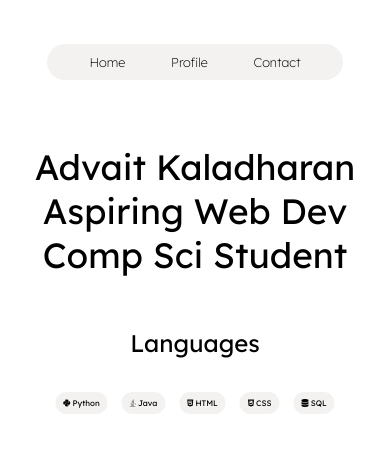
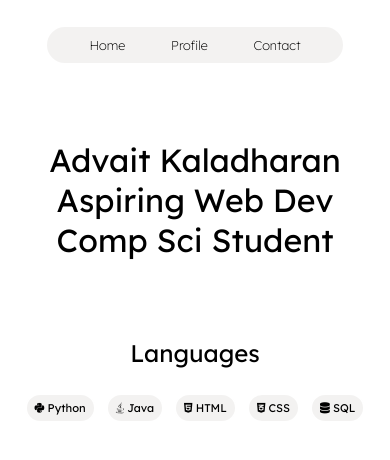
Before and after one commit to advaitkala/advaitkala.github.io, a plain HTML site: page index.html in a window 390 px wide. Drawn offline with Linux system fonts and the light colour scheme.

Commit message:
responsive

```diff
--- a/style.css
+++ b/style.css
@@ -2,7 +2,16 @@ body {
     font-family: "Lexend", sans-serif;
     margin: 0;
     padding: 0;
+    min-height: 100vh;
+    position: relative;
+    overflow-x: hidden; /* Prevent horizontal scrolling */
+    box-sizing: border-box;
 }
+
+* {
+    box-sizing: border-box;
+}
+
 button {
     all: unset;
     cursor: pointer;
@@ -12,8 +21,9 @@ button {
 }
 
 .headbar {
+    width: 90%; /* Responsive width */
+    max-width: 300px; /* Maximum width */
     height: 40px;
-    width: 300px; /* Fixed width */
     display: flex;
     align-items: center;
     position: absolute;
@@ -24,7 +34,7 @@ button {
     background: rgba(232, 229, 228, 0.5);
     border-radius: 100px;
     padding: 0 10px;
-    box-sizing: border-box;
+    z-index: 10;
 }
 
 .headitems {
@@ -34,7 +44,7 @@ button {
     width: 100%;
     font-size: 0.9rem;
     font-weight: 280;
-    flex-wrap: nowrap; /* Prevent wrapping */
+    flex-wrap: nowrap;
 }
 
 .headitems button {
@@ -43,12 +53,11 @@ button {
     color: black;
     padding: 5px 12px;
     border-radius: 100px;
-    box-sizing: border-box;
     border: 3px solid transparent;
     transition: all 0.3s ease;
-    white-space: nowrap; /* Prevents wrapping */
-    overflow: hidden; /* Ensures no overflow */
-    text-overflow: ellipsis; /* Adds ellipsis if text overflows */
+    white-space: nowrap;
+    overflow: hidden;
+    text-overflow: ellipsis;
 }
 
 .headitems button:hover {
@@ -61,34 +70,45 @@ button {
     position: absolute;
     align-items: center;
     justify-content: center;
-    width: 70vw;
-    top: 33%;
+    width: 90%; /* Responsive width */
+    max-width: 1200px; /* Maximum width */
+    top: 50%; /* Centered vertically */
     left: 50%;
-    transform: translate(-50%, -50%);
+    transform: translate(-50%, -80%); /* Ensures true centering */
     font-size: 4rem;
-    flex-wrap: nowrap;
+    flex-wrap: wrap; /* Allow wrapping for smaller screens */
     text-align: center;
+    z-index: 5;
 }
-/*.exp-container {*/
-/*    display: flex;*/
-/*    justify-content: center;*/
-/*    align-items: center;*/
-/*    top: 25%;*/
-/*    left: 50%;*/
-/*    transform: translate(-50%, -50%);*/
-/*    position: relative;*/
-/*}*/
+
+.exp-container {
+    width: 100%;
+    position: absolute;
+    top: 55vh; /* Adjusted to work with centered main content */
+    left: 0;
+}
+
 .exp {
     display: flex;
     flex-wrap: wrap;
     justify-content: center;
+    align-items: center;
+    top: 50%;
+    left: 50%;
+    transform: translate(0%, 100%);
     gap: 10px;
-    margin-top: 20px;
-    position: absolute;
-    top: 43%;
-    left: 50%;
-    transform: translate(-50%, 350%);
     width: 90%;
+    max-width: 800px;
+    margin: 0 auto;
+}
+
+.exptitle {
+    display: flex;
+    justify-content: center;
+    width: 100%;
+    margin-bottom: 15px;
+    font-size: 1.5rem;
+    text-align: center;
 }
 
 .explang {
@@ -106,48 +126,45 @@ button {
     border-color: #c0c0c0;
 }
 
-.exptitle {
-    display: flex;
-    justify-content: center;
-    flex-direction: column;
-    position: absolute;
-    top: 50%;
-    left: 50%;
-    transform: translate(-50%, -250%);
-    font-size: 1.5rem;
-    text-align: center;
-}
 @media (max-width: 1200px) {
     .main {
-        font-size: 4rem;
-        width: 80%;
+        font-size: 3rem;
+        top: 38%;
+    }
+    .exp-container{
+        top: 40vh;
     }
 }
 
 @media (max-width: 768px) {
     .main {
-        font-size: 2.95rem;
-        width: 90%;
-        flex-direction: column;
+        font-size: 2.5rem;
+        top: 30%;
     }
     .explang {
         font-size: 0.8rem;
+    }
+    .exp-container{
+        top: 30vh;
     }
 }
 
 @media (max-width: 480px) {
     .main {
-        font-size: 2.2rem;
-        top: 25%;
+        font-size: 2rem;
+        top: 28%; /* Adjusted vertical positioning */
+    }
+    .headbar {
+        top: 3vh; /* Reduced top spacing for mobile */
+    }
+    .exp-container {
+        top: 30vh; /* Adjusted for mobile */
     }
     .explang {
         padding: 6px 8px;
-        font-size: 0.5rem;
+        font-size: 0.7rem;
     }
-    .headitems{
+    .headitems {
         font-size: 0.8rem;
     }
-    .exp{
-        top: 33%;
-    }
 }
```
